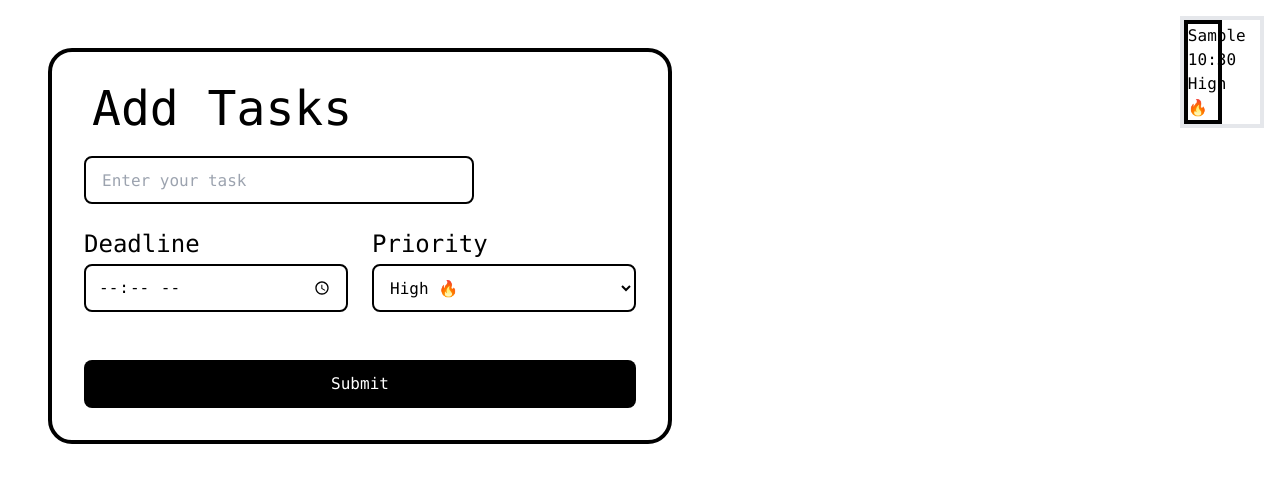
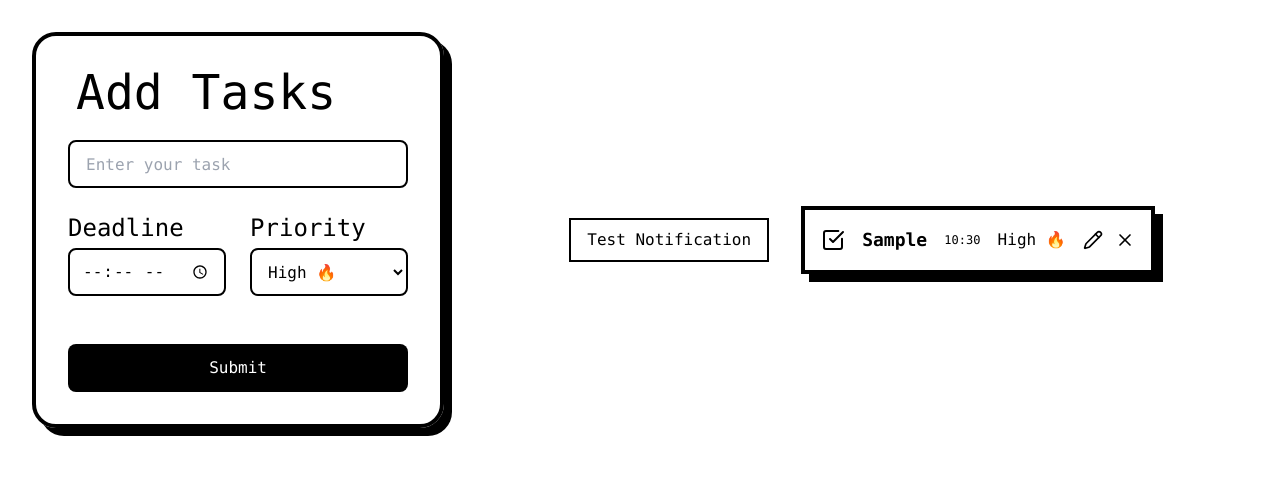
Before and after one commit to pushparajwastaken/to-do-list, a React (Vite) app: page / in a window 1280 px wide. Both pictures are taken after typing "Sample", "10:30" into the empty fields and a click on the button "Submit". Shown: the top 482 px of the page. Built offline with nearby package versions, Linux system fonts and the light colour scheme.

Commit message:
work on todos and add improve layout

```diff
--- a/package.json
+++ b/package.json
@@ -10,6 +10,7 @@
     "preview": "vite preview"
   },
   "dependencies": {
+    "lucide-react": "^0.553.0",
     "react": "^19.1.1",
     "react-dom": "^19.1.1",
     "zustand": "^5.0.8"
--- a/src/App.jsx
+++ b/src/App.jsx
@@ -5,7 +5,7 @@ import { Todos } from "./Components/Todos/Todos";
 
 function App() {
   return (
-    <div className="flex gap-6 justify-between items-start p-4 ">
+    <div className="flex flex-col md:flex-row justify-center items-start w-full gap-8 px-8">
       <Input />
       <Todos />
     </div>
--- a/src/App/TodosStore.js
+++ b/src/App/TodosStore.js
@@ -13,6 +13,8 @@ export const useTodoStore = create(
             isCompleted: false,
             deadline,
             priority,
+            notified: false,
+            notifiedDeadline: false,
           },
         ];
         set({ todos: updatedTodos });
--- a/src/Components/Input/Input.jsx
+++ b/src/Components/Input/Input.jsx
@@ -22,7 +22,7 @@ const Input = () => {
     setPriority("High 🔥");
   };
   return (
-    <div className="rounded-3xl md:w-1/2 w-full p-8 border-black border-4  m-8">
+    <div className="rounded-3xl md:w-1/2 w-full p-8 border-black border-4 my-8 hover:scale-105  shadow-[8px_8px_0px_0px_#000] transition-all duration-300 hover:translate-x-[-4px] hover:translate-y-[-4px] hover:shadow-[12px_12px_0px_0px_#000]">
       <p className="text-5xl px-2 font-mono mb-6">Add Tasks</p>
       <form onSubmit={handleSubmit} className="font-mono space-y-6">
         <div className="grid grid-cols-2 gap-6 items-end">
@@ -32,7 +32,7 @@ const Input = () => {
               value={title}
               placeholder="Enter your task"
               onChange={(e) => setTitle(e.target.value)}
-              className="box-border font-mono h-12 px-4 flex-1 pr-40 rounded-lg border-2 border-black  focus:border-black"
+              className="w-full box-border font-mono h-12 px-4 flex rounded-lg border-2 border-black  focus:border-black"
             />
           </div>
 
--- a/src/Components/Todos/Todos.jsx
+++ b/src/Components/Todos/Todos.jsx
@@ -1,22 +1,109 @@
 import { useState, useEffect } from "react";
+import { Pencil, X, CheckSquare } from "lucide-react";
 import { useTodoStore } from "../../App/TodosStore";
+
 export const Todos = () => {
-  const { todos, toggleComplete, removeTodo } = useTodoStore();
+  const { todos, toggleComplete, removeTodo, editTodo } = useTodoStore();
+  useEffect(() => {
+    if ("Notification" in window) {
+      Notification.requestPermission().then((perm) => {
+        console.log("Notification permission:", perm);
+      });
+    } else {
+      console.log("Notifications not supported in this browser.");
+    }
+  }, []);
+  useEffect(() => {
+    if (!("Notification" in window) || Notification.permission !== "granted")
+      return;
+
+    const checkDeadlines = () => {
+      const now = new Date();
+
+      todos.forEach((todo) => {
+        if (!todo.deadline || todo.isCompleted) return;
+
+        const [hours, minutes] = todo.deadline.split(":").map(Number);
+        const deadlineDate = new Date();
+        deadlineDate.setHours(hours, minutes, 0, 0);
+
+        const diffMinutes = (deadlineDate - now) / 60000;
+
+        if (diffMinutes <= 5 && diffMinutes > 0 && !todo.notified) {
+          new Notification("⏰ Task Reminder", {
+            body: `${todo.title} is due in ${Math.round(diffMinutes)} minute${
+              Math.round(diffMinutes) !== 1 ? "s" : ""
+            }!`,
+          });
+          todo.notified = true;
+        }
+
+        if (diffMinutes <= 0 && !todo.isCompleted && !todo.notifiedDeadline) {
+          new Notification("🚨 Deadline Reached!", {
+            body: `${todo.title} deadline is now.`,
+          });
+          todo.notifiedDeadline = true;
+        }
+      });
+    };
+
+    checkDeadlines();
+    const interval = setInterval(checkDeadlines, 60000);
+    return () => clearInterval(interval);
+  }, [todos]);
 
   return (
-    <div className="font-mono">
+    <div className="font-mono flex justify-center items-center w-full h-[60vh]">
+      <button
+        onClick={() =>
+          new Notification("🔔 Test Notification", { body: "It works!" })
+        }
+        className="border-2 border-black px-4 py-2 m-4"
+      >
+        Test Notification
+      </button>
       {todos.length === 0 ? (
-        <p className="md:w-1/2 w-full p-3 text-5xl font-mono">No todos yet</p>
+        <p className="md:w-1/2 w-full text-center pt-24 text-5xl font-mono">
+          No todos yet
+        </p>
       ) : (
-        <div className="border-4">
+        <div className="flex flex-col w-full gap-4 p-4 items-start md:w-1/2">
           {todos.map((todo) => (
             <div
               key={todo.id}
-              className=" w-full border-4 border-black border-spacing-y-3 md:w-1/2"
+              className="flex justify-between items-center w-full p-4
+               text-lg border-4 border-black border-spacing-y-3  hover:scale-105  shadow-[8px_8px_0px_0px_#000] transition-all duration-300 hover:translate-x-[-4px] hover:translate-y-[-4px] hover:shadow-[12px_12px_0px_0px_#000]"
             >
-              <p>{todo.title}</p>
-              <p>{todo.deadline}</p>
-              <p>{todo.priority}</p>
+              <CheckSquare
+                onClick={() => toggleComplete(todo.id)}
+                className={`w-6 h-6 cursor-pointer hover:scale-110 transition-transform ${
+                  todo.isCompleted ? "text-green-600" : ""
+                }`}
+              />
+              <p
+                className={`font-semibold ${
+                  todo.isCompleted ? "line-through opacity-60" : ""
+                }`}
+              >
+                {todo.title}
+              </p>
+              <p className="text-xs">{todo.deadline}</p>
+              <p className="text-base">{todo.priority}</p>
+              <div className="flex items-center gap-3">
+                <Pencil
+                  onClick={() => {
+                    const newTitle = prompt("Edit task title:", todo.title);
+                    if (newTitle && newTitle.trim() !== "") {
+                      editTodo(todo.id, { title: newTitle });
+                    }
+                  }}
+                  className="w-5 h-5 cursor-pointer hover:text-blue-500 transition-colors"
+                />
+                <X
+                  onClick={() => removeTodo(todo.id)}
+                  className="w-5 h-5 cursor-pointer hover:text-red-500 transition-colors"
+                />
+              </div>
             </div>
           ))}
         </div>
```
Also changed, not shown: 1 other file (tests, documents, lock files or other folders).
